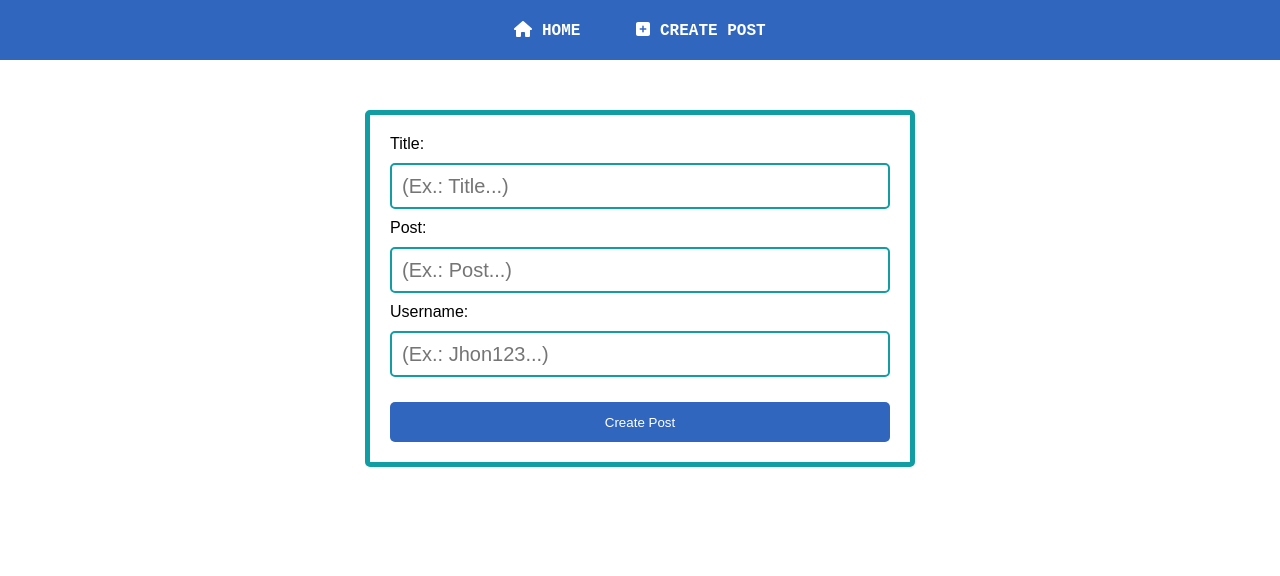
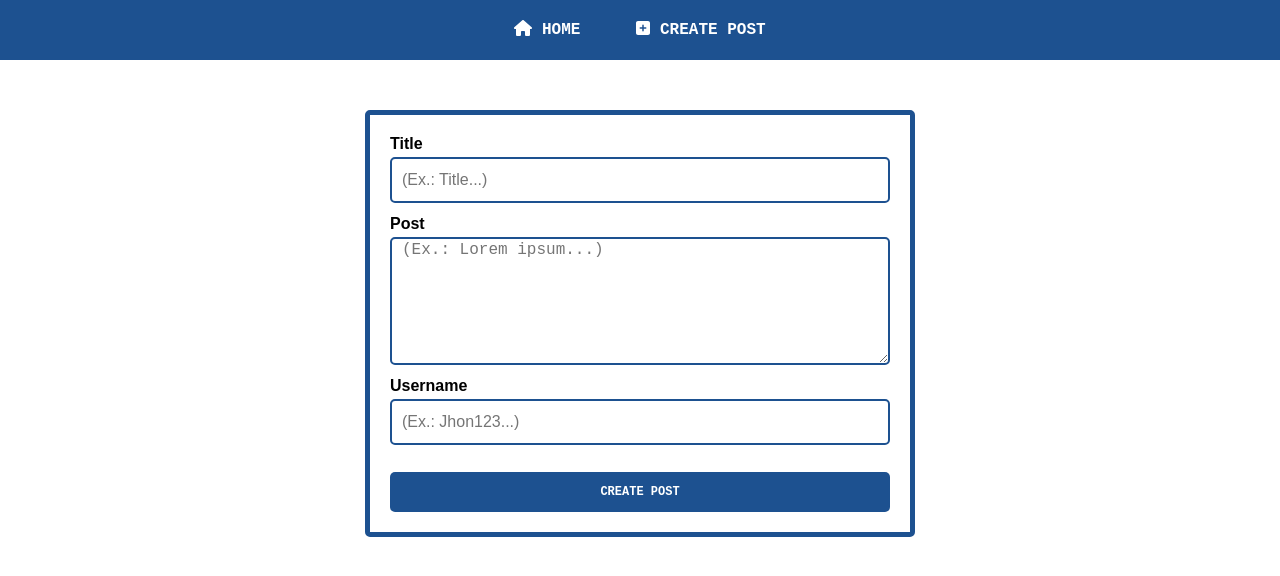
Before and after one commit to vitor-belim/react-nodejs, a React (Create React App) app in the folder client/: page /posts/new in a window 1280 px wide. Shown: the top 576 px of the page. Built offline with nearby package versions, Linux system fonts and the light colour scheme.

Commit message:
Overhaul on styling + changes to post creation.

```diff
--- a/client/src/App.css
+++ b/client/src/App.css
@@ -1,10 +1,8 @@
 :root {
   /* CSS HEX */
-  --color1: #3066beff;
-  --color2: #119da4ff;
-  --color3: #6d9dc5ff;
-  --color4: #80ded9ff;
-  --color5: #aeecefff;
+  --color1: #062c58;
+  --color2: #1d5190;
+  --color3: #5a81af;
 }
 
 .App {
--- a/client/src/components/comments/AddComment.css
+++ b/client/src/components/comments/AddComment.css
@@ -19,14 +19,22 @@ form {
 .add-comment-container button {
   width: 200px;
   height: 40px;
-  background-color: var(--color1);
+  background-color: var(--color2);
   color: white;
   cursor: pointer;
+  text-transform: uppercase;
+  font-family: monospace;
+  font-size: 12px;
+  font-weight: bold;
+}
+
+.add-comment-container button:hover {
+  background-color: var(--color1);
 }
 
 .add-comment-container textarea {
   width: 100%;
   max-width: 400px;
   height: 80px;
-  border: 2px solid var(--color1);
+  border: 2px solid var(--color2);
 }
--- a/client/src/components/navbar/NavBar.css
+++ b/client/src/components/navbar/NavBar.css
@@ -3,11 +3,13 @@
   flex-direction: row;
   align-items: center;
   justify-content: center;
-  background: var(--color1);
+  background: var(--color2);
   height: 60px;
 }
 
 .links a {
+  height: 100%;
+  box-sizing: border-box;
   padding: 20px 28px;
   font-size: 16px;
   font-weight: bold;
@@ -18,5 +20,5 @@
 }
 
 .links a:hover {
-  background: var(--color3);
+  background: var(--color1);
 }
--- a/client/src/components/post/Post.css
+++ b/client/src/components/post/Post.css
@@ -3,10 +3,10 @@
   border-radius: 10px;
   display: flex;
   flex-direction: column;
-  border: 1px solid var(--color2);
   box-shadow: rgba(99, 99, 99, 0.2) 0 2px 8px 0;
   overflow: hidden;
   font-family: monospace;
+  word-break: break-word;
 }
 
 .post:hover {
@@ -17,12 +17,21 @@
 .post .title {
   font-weight: bold;
   flex: 36px;
-  border-bottom: 1px solid var(--color2);
-  background-color: var(--color3);
+  background-color: var(--color1);
   display: grid;
   place-content: center;
+  text-transform: uppercase;
+  padding: 4px 8px;
+}
+
+.post .title span {
   color: white;
-  text-transform: uppercase;
+}
+
+.post:not(.large) .title span {
+  overflow: hidden;
+  white-space: nowrap;
+  text-overflow: ellipsis;
 }
 
 .post .body {
@@ -31,21 +40,32 @@
   place-content: center;
   padding: 20px;
   font-family: fantasy;
+  white-space: pre-wrap;
+}
+
+.post .body p {
+  margin: 0;
+}
+
+.post:not(.large) .body p {
+  overflow: hidden;
+  display: -webkit-box;
+  -webkit-line-clamp: 6;
+  -webkit-box-orient: vertical;
 }
 
 .post .footer {
   flex: 28px;
-  border-top: 1px solid var(--color2);
   display: flex;
   align-items: center;
-  padding-left: 15px;
-  background-color: var(--color2);
+  background-color: var(--color3);
   color: white;
+  padding: 4px 8px;
 }
 
 .post.large {
   width: 600px;
-  height: 400px;
+  min-height: 400px;
 }
 
 .post.large .title {
--- a/client/src/components/post/Post.js
+++ b/client/src/components/post/Post.js
@@ -10,8 +10,12 @@ function Post({ post, large = false, canNavigate = true }) {
       className={`post ${large && "large"}`}
       onClick={() => canNavigate && navigate(`/posts/${post.id}`)}
     >
-      <div className="title">{post.title}</div>
-      <div className="body">{post.postText}</div>
+      <div className="title">
+        <span>{post.title}</span>
+      </div>
+      <div className="body">
+        <p>{post.postText}</p>
+      </div>
       <div className="footer">@{post.username}</div>
     </div>
   );
--- a/client/src/pages/posts/create/CreatePost.css
+++ b/client/src/pages/posts/create/CreatePost.css
@@ -18,28 +18,40 @@
   border-radius: 5px;
 }
 
+.form-container label {
+  font-weight: bold;
+}
+
 .form-container .input {
   height: 40px;
-  margin-top: 10px;
-  margin-bottom: 10px;
+  margin-top: 4px;
+  margin-bottom: 12px;
   border: 2px solid var(--color2);
   border-radius: 5px;
   padding-left: 10px;
-  font-size: 20px;
+  font-size: 16px;
+}
+
+.form-container .textarea {
+  height: 120px;
 }
 
 .form-container button {
   margin-top: 15px;
   height: 40px;
   border: none;
-  background-color: var(--color1);
+  background-color: var(--color2);
   border-radius: 5px;
   color: white;
+  cursor: pointer;
+  text-transform: uppercase;
+  font-family: monospace;
+  font-size: 12px;
+  font-weight: bold;
 }
 
 .form-container button:hover {
-  cursor: pointer;
-  background-color: var(--color3);
+  background-color: var(--color1);
 }
 
 span {
--- a/client/src/pages/posts/create/CreatePost.js
+++ b/client/src/pages/posts/create/CreatePost.js
@@ -15,8 +15,8 @@ function CreatePost() {
   };
 
   const validationSchema = Yup.object().shape({
-    title: Yup.string().required("The title is required"),
-    postText: Yup.string().required("The post's text is required"),
+    title: Yup.string().max(40).required("The title is required"),
+    postText: Yup.string().max(1000).required("The post's text is required"),
     username: Yup.string()
       .min(3)
       .max(15)
@@ -38,7 +38,7 @@ function CreatePost() {
         validationSchema={validationSchema}
       >
         <Form className="form-container">
-          <label>Title: </label>
+          <label>Title</label>
           <ErrorMessage name="title" component="span" />
           <Field
             id="title"
@@ -48,17 +48,18 @@ function CreatePost() {
             autoComplete="off"
           />
 
-          <label>Post: </label>
+          <label>Post</label>
           <ErrorMessage name="postText" component="span" />
           <Field
+            as="textarea"
             id="post-text"
-            className="input"
+            className="input textarea"
             name="postText"
-            placeholder="(Ex.: Post...)"
+            placeholder="(Ex.: Lorem ipsum...)"
             autoComplete="off"
           />
 
-          <label>Username: </label>
+          <label>Username</label>
           <ErrorMessage name="username" component="span" />
           <Field
             id="username"
--- a/client/src/pages/posts/list/ListPosts.css
+++ b/client/src/pages/posts/list/ListPosts.css
@@ -3,5 +3,5 @@
   grid-template-columns: repeat(auto-fill, 400px);
   grid-gap: 2rem;
   justify-content: center;
-  padding-top: 50px;
+  padding: 48px 0;
 }
```
